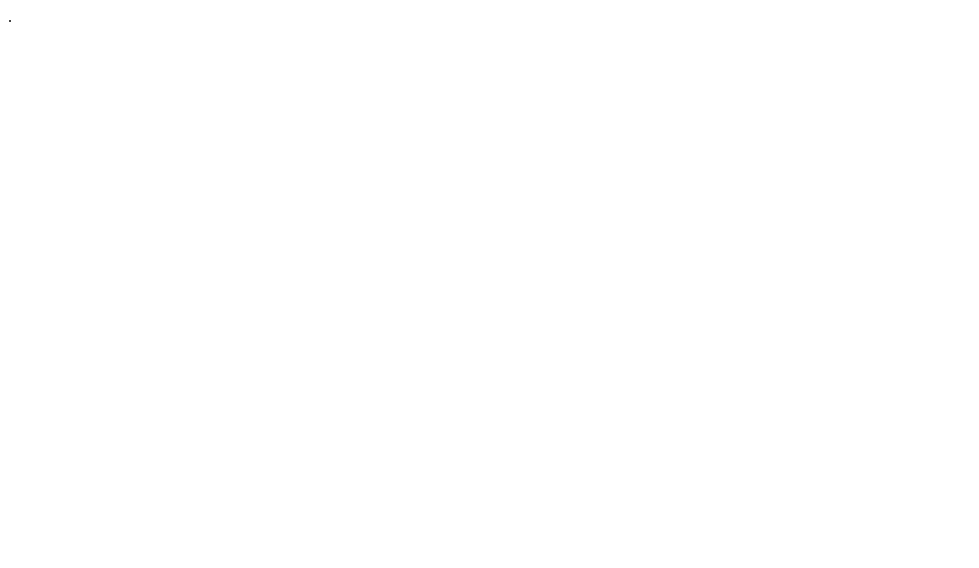
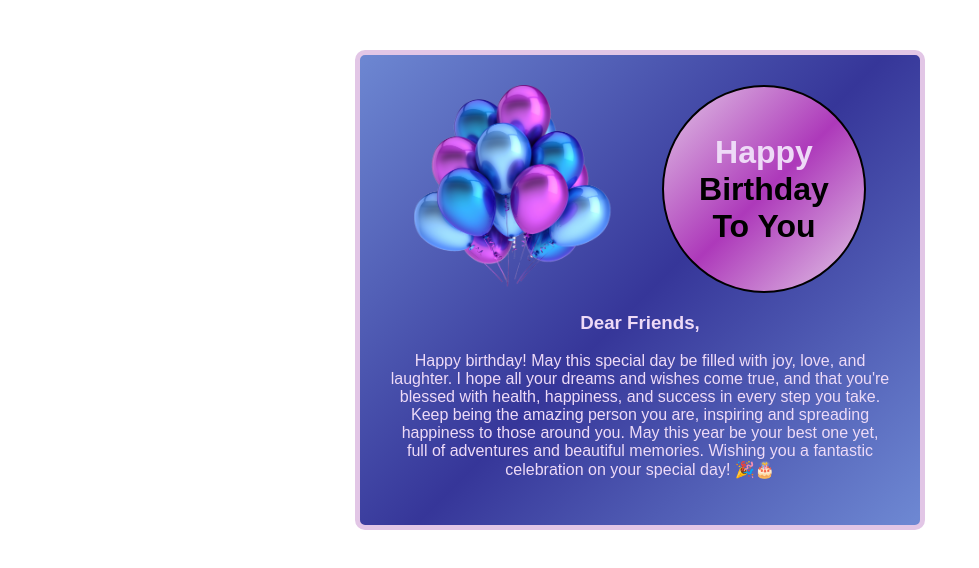
Before and after one commit to FauzanAdetia/MSIB-7-Hacktive8-Assignment-Submission, a plain HTML site: page index.html in a window 1280 px wide. Shown: the whole page, without its empty margins (0-979 px from the left). Drawn offline with Linux system fonts and the light colour scheme.

Commit message:
mengedith file html dan css

```diff
--- a/assets/css/style.css
+++ b/assets/css/style.css
@@ -0,0 +1,56 @@
+body{
+    margin: 0;
+    padding: 0;
+    box-sizing: border-box;
+    font-family: Arial, Helvetica, sans-serif;
+
+}
+
+main{
+    padding: 30px;
+    width: 500px;
+    margin: 50px auto;
+    border: 5px solid rgb(226,198,230);;
+    border-radius: 10px;
+    background: rgb(109,135,210);
+    background: linear-gradient(135deg, rgba(109,135,210,1) 0%, rgba(54,54,153,1) 51%, rgba(109,135,210,1) 99%);
+    -webkit-border-radius: 10px;
+    -moz-border-radius: 10px;
+    -ms-border-radius: 10px;
+    -o-border-radius: 10px;
+
+}
+.top{
+    display: flex;
+    justify-content: space-around;
+}
+
+.top-left-side img{
+    width: 200px;
+}
+
+.top-right-side {
+    width: 200px;
+    background: rgb(226,198,230);
+    background: linear-gradient(135deg, rgba(226,198,230,1) 0%, rgba(173,57,186,1) 51%, rgba(226,198,230,1) 99%);
+    border-radius: 100%;
+    border: 2px solid black;
+    -webkit-border-radius: 100%;
+    -moz-border-radius: 100%;
+    -ms-border-radius: 100%;
+    -o-border-radius: 100%;
+    display: flex;
+    align-items: center;
+    justify-content: center;
+}
+.top-right-side h1{
+    text-align: center;
+}
+.top-right-side h1 span{
+    color: rgb(238, 218, 247);
+}
+
+.bottom {
+    text-align: center;
+    color: rgb(238, 218, 247);
+}
--- a/index.html
+++ b/index.html
@@ -8,7 +8,19 @@
 </head>
 <body>
     <main>
-        .
+        <div class="top">
+            <div class="top-left-side">
+                <img src="assets/img/balon.png" alt="">
+            </div>
+            <div class="top-right-side">
+                <h1> <span>Happy</span> <br> Birthday <br> To You</h1>
+            </div>
+        </div>
+        <div class="bottom">
+            <h3>Dear Friends,</h3>
+            <p>Happy birthday! May this special day be filled with joy, love, and laughter. I hope all your dreams and wishes come true, and that you're blessed with health, happiness, and success in every step you take. Keep being the amazing person you are, inspiring and spreading happiness to those around you. May this year be your best one yet, full of adventures and beautiful memories. Wishing you a fantastic celebration on your special day! 🎉🎂</p>
+        </div>
+
     </main>
 </body>
 </html>
```
Also changed, not shown: assets/img/balon.png (added).
